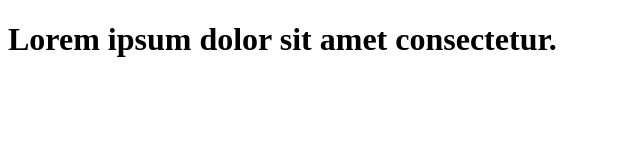
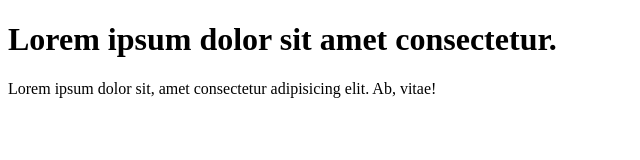
Before and after one commit to RomanoNinag/learn-git, a plain HTML site: page index.html in a window 1280 px wide. Shown: the whole page, without its empty margins (0-640 px from the left). Drawn offline with Linux system fonts and the light colour scheme.

Commit message:
add paragraph

```diff
--- a/index.html
+++ b/index.html
@@ -1,11 +1,15 @@
 <!DOCTYPE html>
 <html lang="en">
+
 <head>
     <meta charset="UTF-8">
     <meta name="viewport" content="width=device-width, initial-scale=1.0">
     <title>Git website</title>
 </head>
+
 <body>
     <h1>Lorem ipsum dolor sit amet consectetur.</h1>
+    <p>Lorem ipsum dolor sit, amet consectetur adipisicing elit. Ab, vitae!</p>
 </body>
+
 </html>
```
